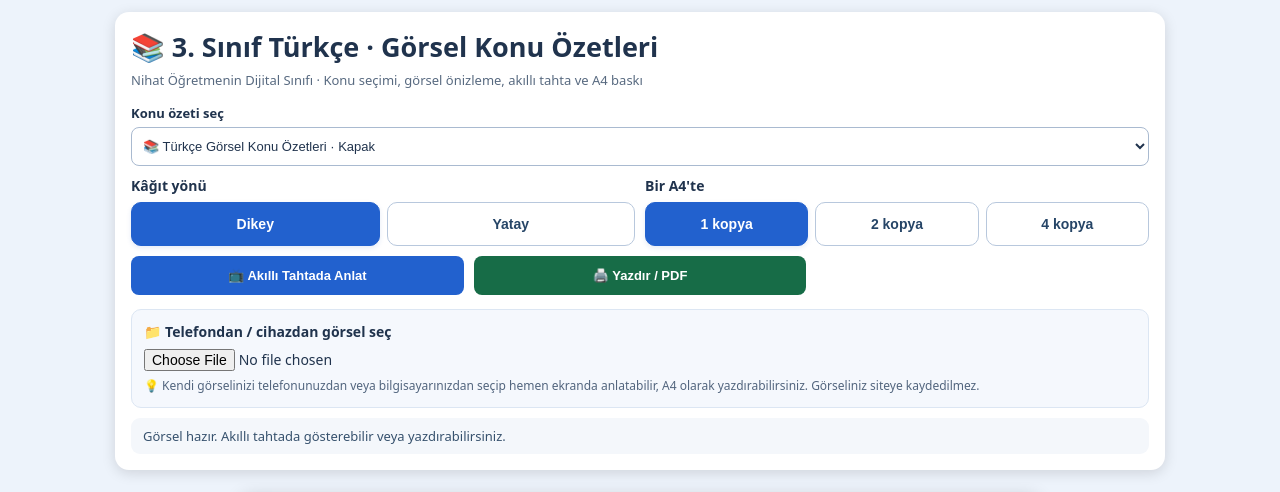
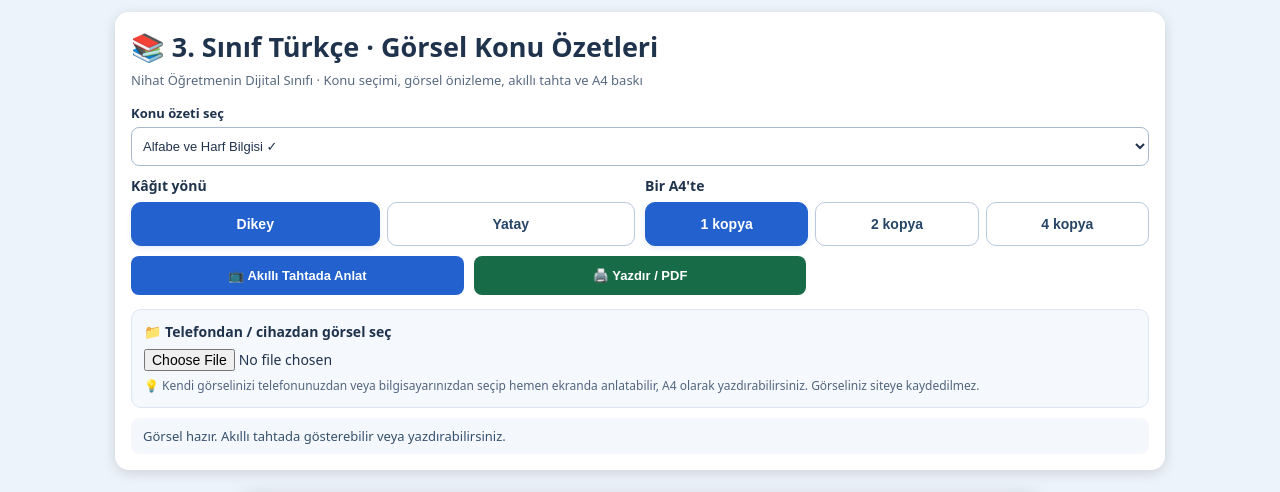
Before and after one commit to nihatogretmenetkinlikleri/nihatogretmenetkinlikleri.github.io, a plain HTML site: page turkce-konu-ozetleri.html in a window 1280 px wide. Shown: the top 492 px of the page. Drawn offline with Linux system fonts and the light colour scheme.

Commit message:
Add files via upload

```diff
--- a/turkce-konu-ozetleri.html
+++ b/turkce-konu-ozetleri.html
@@ -36,11 +36,10 @@ let paperOrientation='portrait',copyCount=1;
 function chooseButtons(id,value){document.querySelectorAll('#'+id+' button').forEach(b=>{const on=b.dataset.value===String(value);b.classList.toggle('selected',on);b.setAttribute('aria-pressed',String(on))})}
 function setStatus(s,isError=false){$('status').textContent=s;$('status').classList.toggle('error',isError)}
 function makeOption(value,label){const o=document.createElement('option');o.value=value;o.textContent=label;return o}
-function chosen(){if(uploadedSrc)return {src:uploadedSrc,label:uploadedName||'Cihazdan seçilen görsel'};const a=publishedAssets.find(x=>x.topic===$('topic').value);return a?{src:a.src,label:a.label}:{src:'turkce-gorselleri/turkce-web-kapak.png',label:'Türkçe Görsel Konu Özetleri kapağı'}}
+function chosen(){if(uploadedSrc)return {src:uploadedSrc,label:uploadedName||'Cihazdan seçilen görsel'};const a=publishedAssets.find(x=>x.topic===$('topic').value);return a?{src:a.src,label:a.label}:{src:null,label:''}}
 function refreshAssets(){uploadedSrc=null;uploadedName='';$('upload').value='';const c=chosen();setStatus(c.src?'Görsel hazır. Akıllı tahtada gösterebilir veya yazdırabilirsiniz.':'Bu konu hazırlanıyor. İsterseniz kendi görselinizi cihazınızdan seçebilirsiniz.');render()}
-function render(){const landscape=paperOrientation==='landscape',n=copyCount,layout=$('layout');layout.className='layout'+(landscape?' landscape':'');const cols=n===4?2:n===2?(landscape?2:1):1;layout.style.gridTemplateColumns=`repeat(${cols},minmax(0,1fr))`;layout.style.gridTemplateRows=`repeat(${n/cols},minmax(0,1fr))`;layout.replaceChildren();const c=chosen();selectedSrc=c.src;selectedLabel=c.label;for(let i=0;i<n;i++){const slot=document.createElement('div');slot.className='slot';if(c.src){const img=document.createElement('img');img.src=c.src;img.alt=$('topic').value||'Türkçe Görsel Konu Özetleri kapağı';img.onerror=()=>setStatus('Görsel dosyası bulunamadı: '+c.src,true);slot.append(img)}else{const p=document.createElement('div');p.className='placeholder';p.textContent='Bu konu görseli hazırlanıyor';slot.append(p)}layout.append(slot)}fitPreview()}
+function render(){const landscape=paperOrientation==='landscape',n=copyCount,layout=$('layout');layout.className='layout'+(landscape?' landscape':'');const cols=n===4?2:n===2?(landscape?2:1):1;layout.style.gridTemplateColumns=`repeat(${cols},minmax(0,1fr))`;layout.style.gridTemplateRows=`repeat(${n/cols},minmax(0,1fr))`;layout.replaceChildren();const c=chosen();selectedSrc=c.src;selectedLabel=c.label;for(let i=0;i<n;i++){const slot=document.createElement('div');slot.className='slot';if(c.src){const img=document.createElement('img');img.src=c.src;img.alt=$('topic').value;img.onerror=()=>setStatus('Görsel dosyası bulunamadı: '+c.src,true);slot.append(img)}else{const p=document.createElement('div');p.className='placeholder';p.textContent='Bu konu görseli hazırlanıyor';slot.append(p)}layout.append(slot)}fitPreview()}
 function fitPreview(){const holder=document.querySelector('.viewer');const width=Math.max(1,holder.clientWidth-12);const scale=Math.min(1,width/(210*96/25.4));$('scale').style.transform=`scale(${scale})`;$('scale').style.marginBottom=`-${297*96/25.4*(1-scale)}px`}
-$('topic').append(makeOption('','📚 Türkçe Görsel Konu Özetleri · Kapak'));
 for(const [section,topics] of Object.entries(sections)){
  const group=document.createElement('optgroup');group.label=section;
  for(const topic of topics)group.append(makeOption(topic,topic+(publishedAssets.some(a=>a.topic===topic)?' ✓':' · Hazırlanıyor')));
@@ -52,7 +51,7 @@ $('upload').addEventListener('change',e=>{const f=e.target.files&&e.target.files
 $('orientationButtons').addEventListener('click',e=>{const b=e.target.closest('button[data-value]');if(!b)return;paperOrientation=b.dataset.value;chooseButtons('orientationButtons',paperOrientation);render()});
 $('countButtons').addEventListener('click',e=>{const b=e.target.closest('button[data-value]');if(!b)return;copyCount=Number(b.dataset.value);chooseButtons('countButtons',copyCount);render()});
 $('printBtn').addEventListener('click',()=>{if(!selectedSrc){setStatus('Yazdırmak için önce bir görsel seçin.',true);return}window.print()});
-const overlay=$('teachOverlay');$('teachBtn').addEventListener('click',async()=>{if(!selectedSrc){setStatus('Akıllı tahtada göstermek için önce bir görsel seçin.',true);return}$('teachImage').src=selectedSrc;$('teachTitle').textContent=($('topic').value||'Türkçe Görsel Konu Özetleri')+' · '+selectedLabel;overlay.classList.add('open');try{if(overlay.requestFullscreen)await overlay.requestFullscreen();else if(overlay.webkitRequestFullscreen)await overlay.webkitRequestFullscreen()}catch(e){}});
+const overlay=$('teachOverlay');$('teachBtn').addEventListener('click',async()=>{if(!selectedSrc){setStatus('Akıllı tahtada göstermek için önce bir görsel seçin.',true);return}$('teachImage').src=selectedSrc;$('teachTitle').textContent=$('topic').value+' · '+selectedLabel;overlay.classList.add('open');try{if(overlay.requestFullscreen)await overlay.requestFullscreen();else if(overlay.webkitRequestFullscreen)await overlay.webkitRequestFullscreen()}catch(e){}});
 async function closeTeach(){if(document.fullscreenElement===overlay&&document.exitFullscreen){try{await document.exitFullscreen()}catch(e){}}else if(document.webkitFullscreenElement===overlay&&document.webkitExitFullscreen){try{document.webkitExitFullscreen()}catch(e){}}overlay.classList.remove('open')}
 $('teachClose').addEventListener('click',closeTeach);document.addEventListener('keydown',e=>{if(e.key==='Escape')closeTeach()});document.addEventListener('fullscreenchange',()=>{if(!document.fullscreenElement)overlay.classList.remove('open')});window.addEventListener('resize',fitPreview);window.addEventListener('beforeprint',()=>{$('scale').style.transform='none';$('scale').style.marginBottom='0'});window.addEventListener('afterprint',fitPreview);refreshAssets();
 </script></body></html>
```
